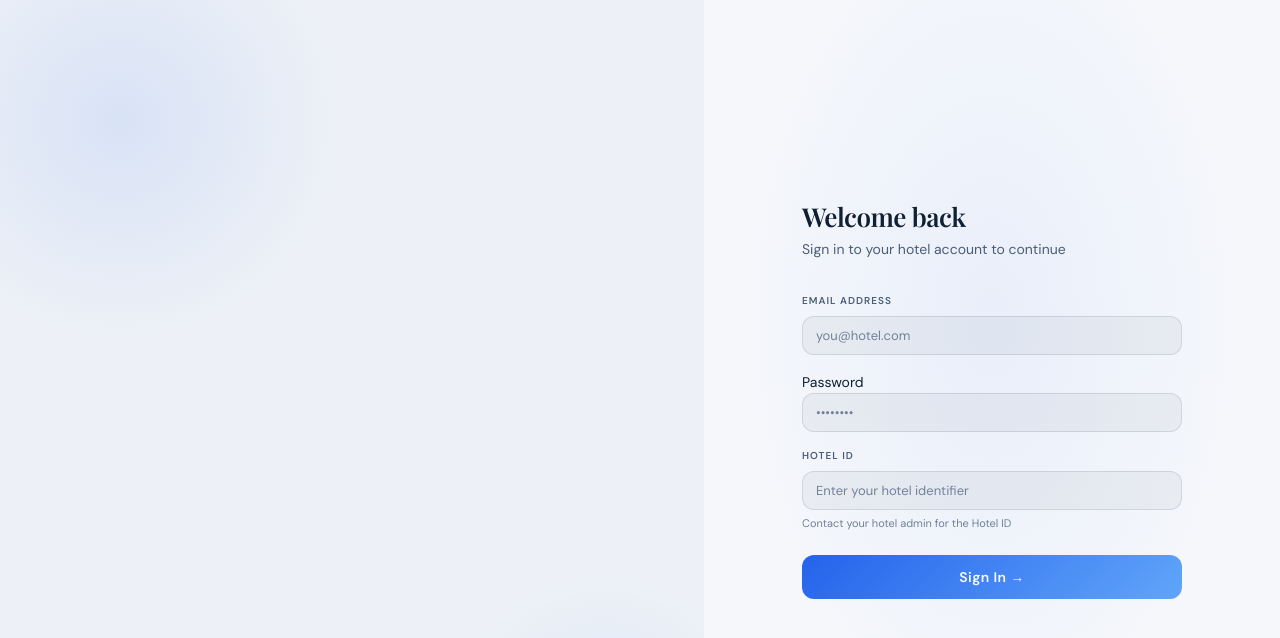
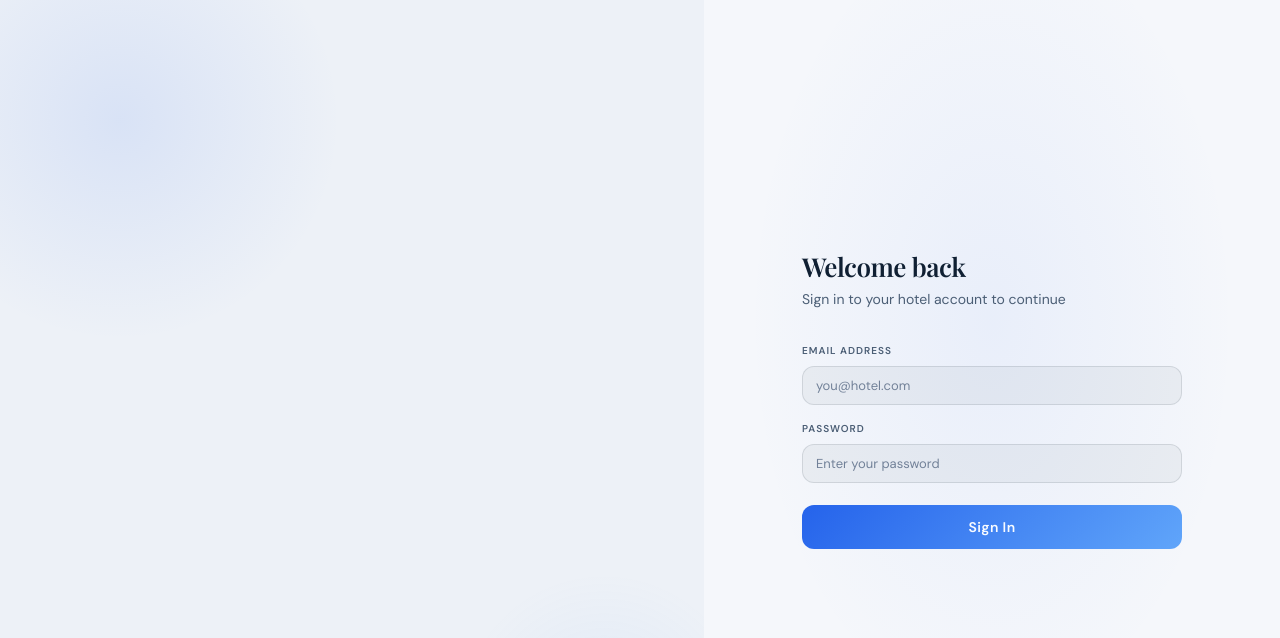
Before and after one commit to Vinayak0501/HotelOps, a React app in the folder frontend/: page /login in a window 1280 px wide. Shown: the top 638 px of the page. Built offline with nearby package versions, Linux system fonts and the light colour scheme; the HTML template or start-up script is replaced by a standard one.

Commit message:
login feature updated

```diff
--- a/frontend/src/pages/Login.jsx
+++ b/frontend/src/pages/Login.jsx
@@ -4,52 +4,40 @@ import { login as loginApi } from "../api/auth.api";
 import { useAuth } from "../context/AuthContext";
 import '../styles/login.css';
 
-
 export default function Login(){
-
-    const [ form, setForm ] = useState({ email: '', password: '', hotelId: ''});
+    const [ form, setForm ] = useState({ email: '', password: '' });
     const [ error, setError ] = useState('');
     const [ loading , setLoading ] = useState(false);
     const { login } = useAuth();
     const navigate = useNavigate();
 
-
     function onChange(e){
-        // dynamically update the exact field user is typing --> by looking at input's name
-        setForm(p => ({...p, [e.target.name]: e.target.value}));
+        setForm(p => ({ ...p, [e.target.name]: e.target.value }));
     }
 
-
     async function onSubmit(e) {
-        e.preventDefault(); // stops browser from refreshing the page
+        e.preventDefault();
         setError('');
         setLoading(true);
 
         try{
-
             const res = await loginApi(form);
             login(res.data.token, res.data.user);
             navigate(res.data.user.role === 'admin' ? '/admin' : '/staff');
-
         }
-
         catch(err){
-            setError(err.response?.data?.message || 'Login failed. Please check your credentials.')
+            setError(err.response?.data?.message || 'Login failed. Please check your credentials.');
         }
-
         finally{
             setLoading(false);
         }
-
     }
 
-
     return(
-
         <div className="login-page">
             <div className="login-left">
                 <div className="login-brand">
-                    <div className="login-brand-logo">🏨</div>
+                    <div className="login-brand-logo">Hotel</div>
                     <div className="login-brand-text">
                         <h2>HotelOps</h2>
                         <span>Operations Management</span>
@@ -62,10 +50,10 @@ export default function Login(){
 
                     <div className="login-features">
                         {[
-                            { icon: '⚡', text: 'Priority-based auto task assignment engine' },
-                            { icon: '📍', text: 'Real-time attendance and shift tracking' },
-                            { icon: '🏨', text: 'Multi-hotel support with role-based access' },
-                            { icon: '🔔', text: 'Automated shortfall alerts and notifications' },
+                            { icon: 'Fast', text: 'Priority-based auto task assignment engine' },
+                            { icon: 'Live', text: 'Real-time attendance and shift tracking' },
+                            { icon: 'Multi', text: 'Multi-hotel support with role-based access' },
+                            { icon: 'Alerts', text: 'Automated shortfall alerts and notifications' },
                         ].map(f => (
                             <div className="login-feature" key={f.text}>
                                 <div className="feature-icon">{f.icon}</div>
@@ -76,10 +64,9 @@ export default function Login(){
                 </div>
 
                 <div className="login-footer">
-                    © {new Date().getFullYear()} HotelOps. All rights reserved.
+                    Copyright {new Date().getFullYear()} HotelOps. All rights reserved.
                 </div>
             </div>
-
 
             <div className="login-right">
                 <div className="login-form-wrap">
@@ -90,10 +77,9 @@ export default function Login(){
 
                     {error && (
                         <div style={{ marginBottom: '18px' }}>
-                            <div className="alert alert-error">⚠ {error}</div>
+                            <div className="alert alert-error">Warning {error}</div>
                         </div>
                     )}
-
 
                     <form onSubmit={onSubmit}>
                         <div className="form-group">
@@ -107,43 +93,29 @@ export default function Login(){
                                 onChange={onChange}
                                 required
                                 autoComplete="email"
-                                 />
+                            />
                         </div>
 
                         <div className="form-group">
-                            <label className="form-hotel">Password</label>
+                            <label className="form-label">Password</label>
                             <input
                                 className="form-input"
                                 type="password"
                                 name="password"
-                                placeholder="••••••••"
+                                placeholder="Enter your password"
                                 value={form.password}
                                 onChange={onChange}
                                 required
+                                autoComplete="current-password"
                             />
                         </div>
 
-                        <div className="form-group">
-                            <label className="form-label">Hotel ID</label>
-                            <input
-                                className="form-input"
-                                type="text"
-                                name="hotelId"
-                                placeholder="Enter your hotel identifier"
-                                value={form.hotelId}
-                                onChange={onChange}
-                                required
-                            />
-
-                            <div className="form-hint">Contact your hotel admin for the Hotel ID</div>
-                        </div>
-
                         <button className="login-submit" type="submit" disabled={loading}>
-                            {loading ? 'Signing in...' : 'Sign In →'}
+                            {loading ? 'Signing in...' : 'Sign In'}
                         </button>
                     </form>
                 </div>
             </div>
         </div>
-    )
+    );
 }
```
Also changed, not shown: 2 other files (tests, documents, lock files or other folders).
